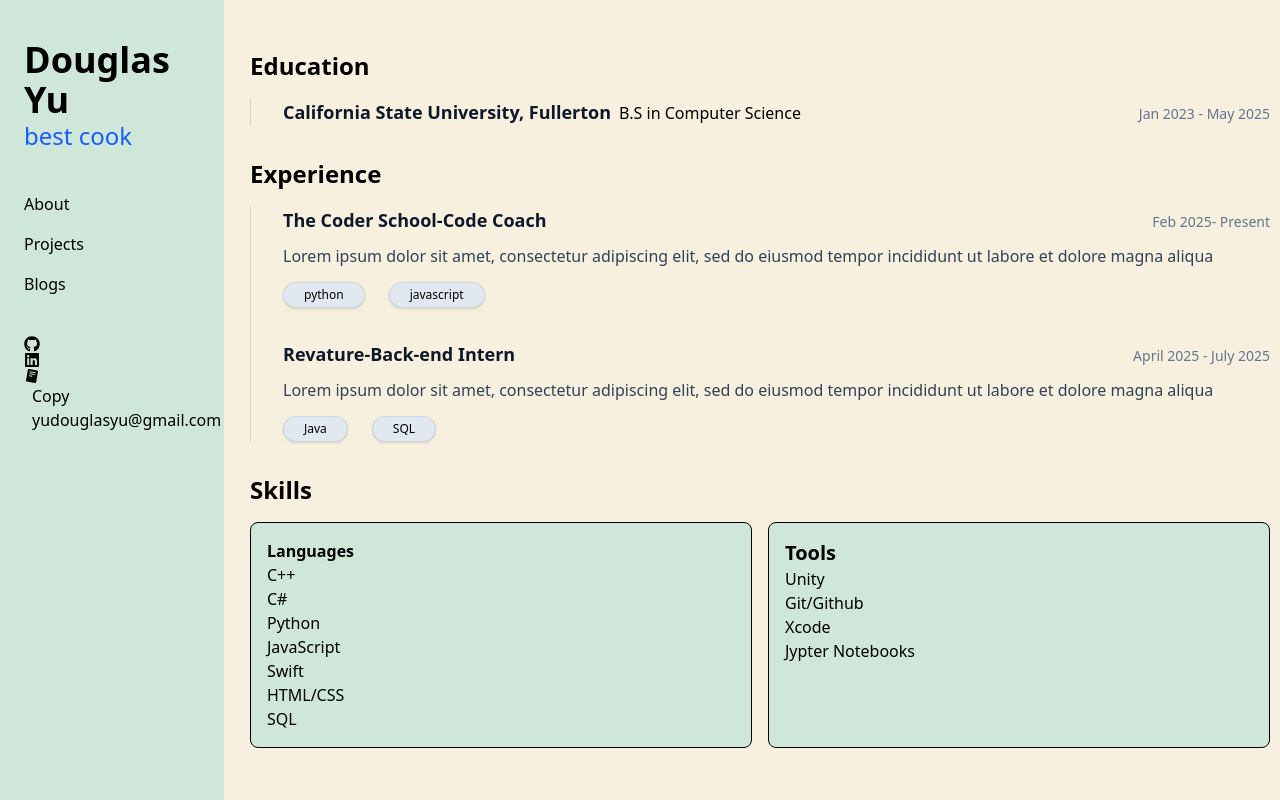
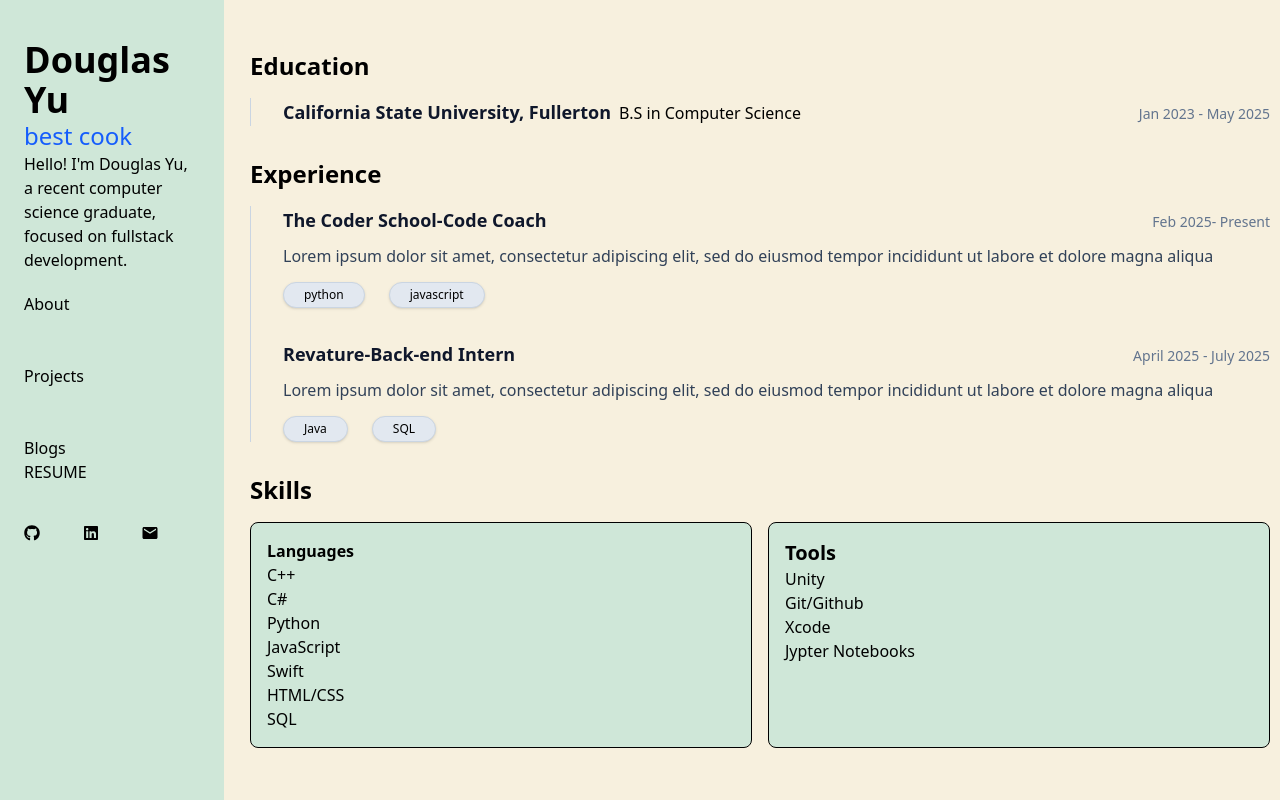
Before and after one commit to Douglasmyu/react-portfolio, a React (Vite) app: page / in a window 1280 px wide. Shown: the top 800 px of the page. Built offline with nearby package versions, Linux system fonts and the light colour scheme.

Commit message:
new stuff

```diff
--- a/src/components/Nav.jsx
+++ b/src/components/Nav.jsx
@@ -1,4 +1,5 @@
 import React, { useState, useEffect } from "react";
+import info from '../info.json';
 import { FaGithub, FaLinkedin } from "react-icons/fa";
 import { PiReadCvLogoFill } from "react-icons/pi";
 import { MdEmail } from "react-icons/md";
@@ -39,7 +40,7 @@ function CopyEmail({ email }) {
       className="flex items-center gap-2 text-blue-600 hover:text-blue-800"
     >
       <MdEmail className="text-lg" />
-      {isCopied ? "Email Copied!" : `Copy ${email}`}
+      {isCopied ? "Email Copied!" : ``}
     </a>
   );
 }
@@ -94,8 +95,10 @@ function Nav() {
         <h1 className="font-bold text-4xl">Douglas Yu</h1>
         <h2 className="text-2xl font-light text-blue-600">{list[index]}</h2>
       </a>
-
-      <div className="flex flex-col space-y-4 w-full mt-10">
+      <div>
+        {info.aboutme}
+      </div>
+      <div className="flex-col grid gap-8 space-y-4 w-full mt-5">
         {navItems.map(({ id, label }) => (
           <a
             key={id}
@@ -113,18 +116,20 @@ function Nav() {
           </a>
         ))}
       </div>
-
+      <div>
+        <a href={PDF} target="_blank" rel="noopener noreferrer">
+            RESUME
+          </a>
+      </div>
       <div id="footer" className="mt-auto pt-10">
-        <ul className="grid-cols-1">
+        <ul className="grid grid-cols-3 items-center">
           <a href="https://github.com/Douglasmyu">
             <FaGithub />
           </a>
           <a href="https://linkedin.com/in/douglasmyu">
             <FaLinkedin />
           </a>
-          <a href={PDF} target="_blank" rel="noopener noreferrer">
-            <PiReadCvLogoFill />
-          </a>
+
           <CopyEmail email="yudouglasyu@gmail.com" />
         </ul>
       </div>
--- a/src/xp.json
+++ b/src/xp.json
@@ -21,7 +21,8 @@
         {
             "school": "California State University, Fullerton",
             "major": "B.S in Computer Science",
-            "time": "Jan 2023 - May 2025"
+            "time": "Jan 2023 - May 2025",
+            "courses":["","","","","","","",""]
 
         }
     ]
```
